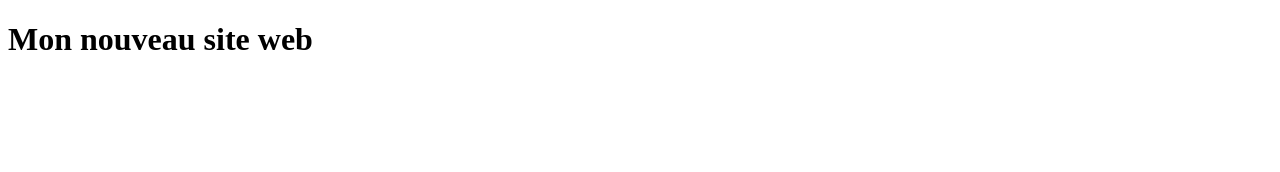
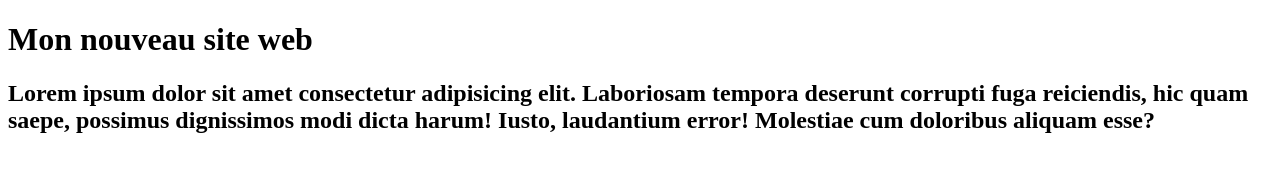
Before and after one commit to Marknop/Site-web, a plain HTML site: page index.html in a window 1280 px wide. Drawn offline with Linux system fonts and the light colour scheme.

Commit message:
Ajout h2

```diff
--- a/index.html
+++ b/index.html
@@ -7,5 +7,6 @@
 </head>
 <body>
     <h1>Mon nouveau site web</h1>
+    <h2>Lorem ipsum dolor sit amet consectetur adipisicing elit. Laboriosam tempora deserunt corrupti fuga reiciendis, hic quam saepe, possimus dignissimos modi dicta harum! Iusto, laudantium error! Molestiae cum doloribus aliquam esse?</h2>
 </body>
 </html>
```
